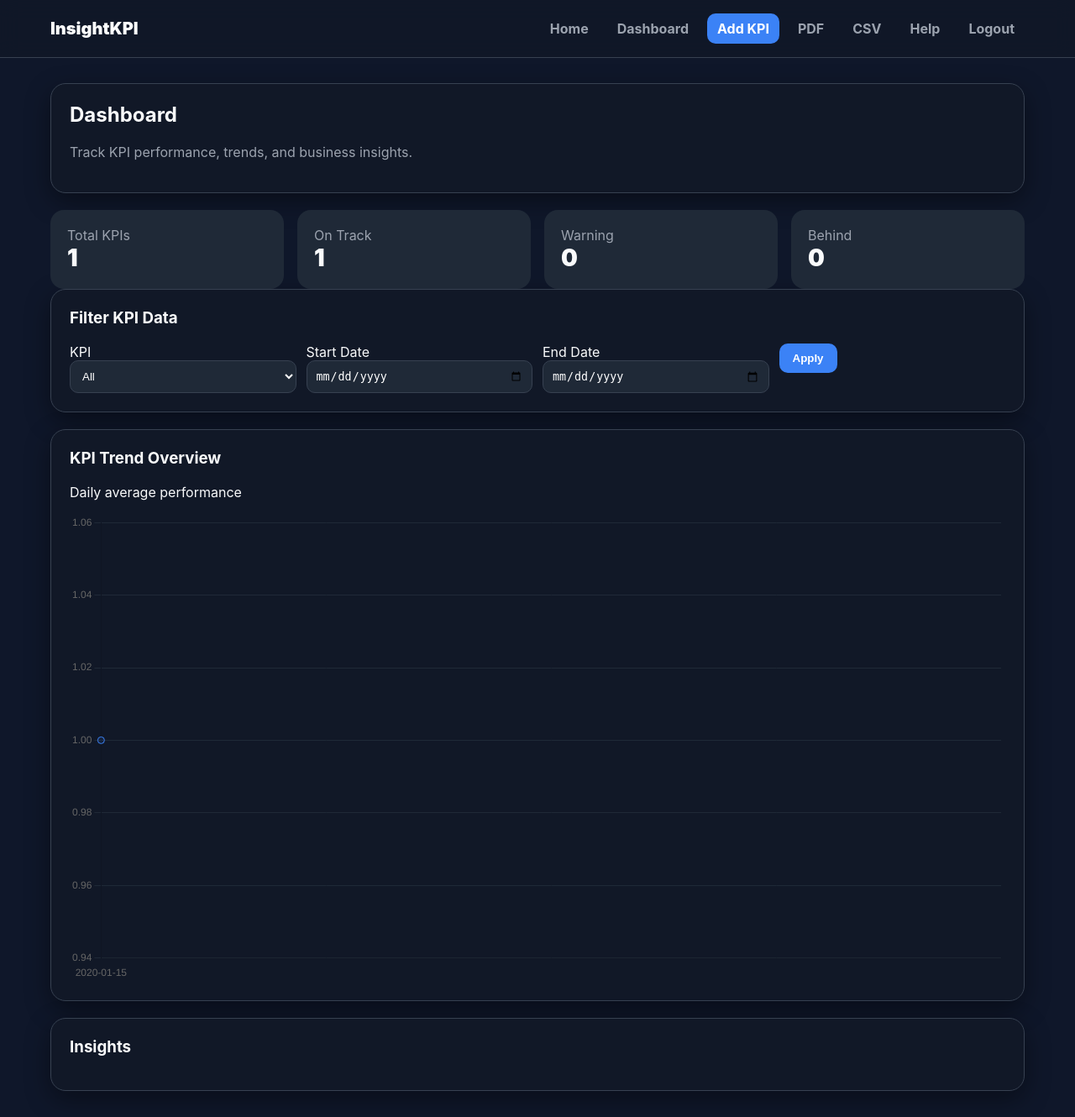
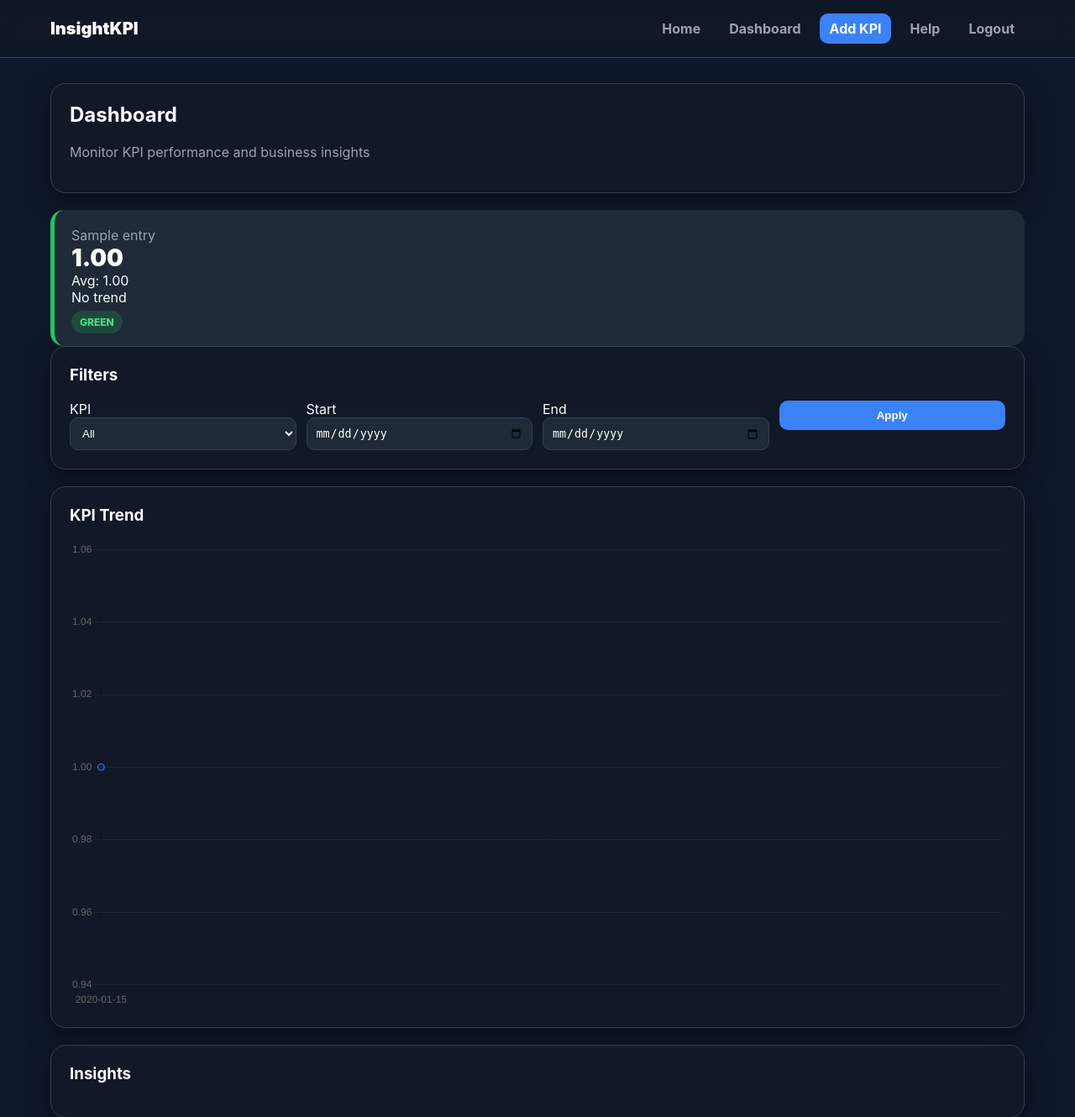
Before and after one commit to hamidmiakheiluni/insightkpi, a Flask app: page /dashboard in a window 1280 px wide. Shown: the top 1330 px of the page at 84% size. Before the commit the page ends 1299 px from the top, so only its background shows below. Run offline with Flask 3, Linux system fonts and the light colour scheme; a user stored in the database is signed in; tables that the repository leaves empty hold one stand-in row (values such as "Sample post").

Commit message:
clean dashboard UI

```diff
--- a/app/static/styles.css
+++ b/app/static/styles.css
@@ -198,3 +198,29 @@ canvas {
   width: 100%;
   max-width: 400px;
 }
+
+/* KPI STATUS COLORS */
+.status-green {
+  border-left: 5px solid #22c55e;
+}
+
+.status-amber {
+  border-left: 5px solid #f59e0b;
+}
+
+.status-red {
+  border-left: 5px solid #ef4444;
+}
+
+.status-unknown {
+  border-left: 5px solid #6b7280;
+}
+
+/* Slight hover effect */
+.stat-card {
+  transition: 0.2s;
+}
+
+.stat-card:hover {
+  transform: translateY(-4px);
+}
--- a/app/templates/dashboard.html
+++ b/app/templates/dashboard.html
@@ -3,23 +3,18 @@
 <head>
   <meta charset="utf-8">
   <title>InsightKPI | Dashboard</title>
-  <link rel="stylesheet" href="/static/styles.css">
+  <link rel="stylesheet" href="{{ url_for('static', filename='styles.css') }}">
   <script src="https://cdn.jsdelivr.net/npm/chart.js"></script>
 </head>
 <body>
 
 <div class="topbar">
   <div class="topbar__inner">
-    <div class="brand">
-      <span class="brand-badge"></span>
-      InsightKPI
-    </div>
+    <div class="brand">InsightKPI</div>
     <div class="nav-links">
       <a class="nav-link" href="/">Home</a>
       <a class="nav-link active" href="/dashboard">Dashboard</a>
       <a class="nav-link primary" href="/kpi/add">Add KPI</a>
-      <a class="nav-link" href="/export/pdf">PDF</a>
-      <a class="nav-link" href="/export/csv">CSV</a>
       <a class="nav-link" href="/help">Help</a>
       <a class="nav-link" href="/logout">Logout</a>
     </div>
@@ -31,41 +26,49 @@
   <!-- HEADER -->
   <div class="card">
     <h2>Dashboard</h2>
-    <p class="subtitle">Track KPI performance, trends, and business insights.</p>
+    <p class="subtitle">Monitor KPI performance and business insights</p>
   </div>
 
-  <!-- SUMMARY CARDS -->
+  <!-- KPI CARDS -->
   <div class="stats-grid">
-    <div class="stat-card">
-      <div class="stat-title">Total KPIs</div>
-      <div class="stat-value">{{ card_stats|length }}</div>
+    {% for name, s in card_stats.items() %}
+      <div class="stat-card status-{{ s.status }}">
+
+        <div class="stat-title">{{ name }}</div>
+
+        <div class="stat-value">
+          {{ "%.2f"|format(s.latest) }}
         </div>
 
-    <div class="stat-card">
-      <div class="stat-title">On Track</div>
-      <div class="stat-value">
-        {{ card_stats.values() | selectattr('status','equalto','green') | list | length }}
-      </div>
+        <div class="small">
+          Avg: {{ "%.2f"|format(s.avg) }}
         </div>
 
-    <div class="stat-card">
-      <div class="stat-title">Warning</div>
-      <div class="stat-value">
-        {{ card_stats.values() | selectattr('status','equalto','amber') | list | length }}
-      </div>
+        <div class="small">
+          {% if s.trend_pct %}
+            {% if s.trend_pct > 0 %}
+              📈 +{{ "%.1f"|format(s.trend_pct) }}%
+            {% else %}
+              📉 {{ "%.1f"|format(s.trend_pct) }}%
+            {% endif %}
+          {% else %}
+            No trend
+          {% endif %}
         </div>
 
-    <div class="stat-card">
-      <div class="stat-title">Behind</div>
-      <div class="stat-value">
-        {{ card_stats.values() | selectattr('status','equalto','red') | list | length }}
+        <div style="margin-top:8px;">
+          <span class="badge {{ s.status }}">
+            {{ s.status|upper }}
+          </span>
         </div>
+
       </div>
+    {% endfor %}
   </div>
 
   <!-- FILTERS -->
   <div class="card">
-    <h3>Filter KPI Data</h3>
+    <h3>Filters</h3>
 
     <form method="GET" class="filter-form">
       <div class="form-group">
@@ -79,34 +82,32 @@
       </div>
 
       <div class="form-group">
-        <label>Start Date</label>
+        <label>Start</label>
         <input type="date" name="start" value="{{ start }}">
       </div>
 
       <div class="form-group">
-        <label>End Date</label>
+        <label>End</label>
         <input type="date" name="end" value="{{ end }}">
       </div>
 
-      <div class="form-actions">
+      <div class="form-group">
         <button class="btn">Apply</button>
       </div>
     </form>
   </div>
 
-  <!-- BEHIND TARGET -->
+  <!-- ALERTS -->
   {% if behind_target %}
   <div class="card">
-    <h3>⚠️ Needs Attention</h3>
+    <h3>⚠ Needs Attention</h3>
 
     <ul class="behind-list">
       {% for k in behind_target %}
       <li class="behind-item">
         <b>{{ k.name }}</b>
         <span class="badge {{ k.status }}">{{ k.status|upper }}</span>
-        <span class="small">
-          {{ "%.2f"|format(k.latest) }}
-        </span>
+        <span class="small">{{ "%.2f"|format(k.latest) }}</span>
       </li>
       {% endfor %}
     </ul>
@@ -115,13 +116,12 @@
 
   <!-- CHART -->
   <div class="card">
-    <h3>KPI Trend Overview</h3>
-    <p class="small">Daily average performance</p>
+    <h3>KPI Trend</h3>
 
     {% if entries %}
       <canvas id="kpiChart"></canvas>
     {% else %}
-      <div class="flash info">No data available</div>
+      <div class="flash info">No KPI data yet</div>
     {% endif %}
   </div>
 
@@ -135,9 +135,9 @@
         <li>
           <b>{{ name }}</b>:
           {% if s.trend_pct > 0 %}
-            📈 Improving ({{ "%.1f"|format(s.trend_pct) }}%)
+            📈 improving ({{ "%.1f"|format(s.trend_pct) }}%)
           {% else %}
-            📉 Declining ({{ "%.1f"|format(s.trend_pct) }}%)
+            📉 declining ({{ "%.1f"|format(s.trend_pct) }}%)
           {% endif %}
         </li>
         {% endif %}
@@ -157,7 +157,6 @@ if (labels.length > 0) {
     data: {
       labels: labels,
       datasets: [{
-        label: "KPI Trend",
         data: values,
         borderColor: "#3b82f6",
         backgroundColor: "rgba(59,130,246,0.1)",
```
Lines whose indentation alone changed are shown as unchanged.
